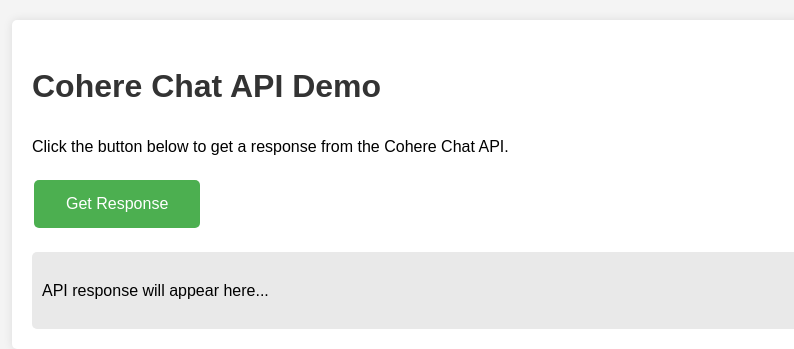
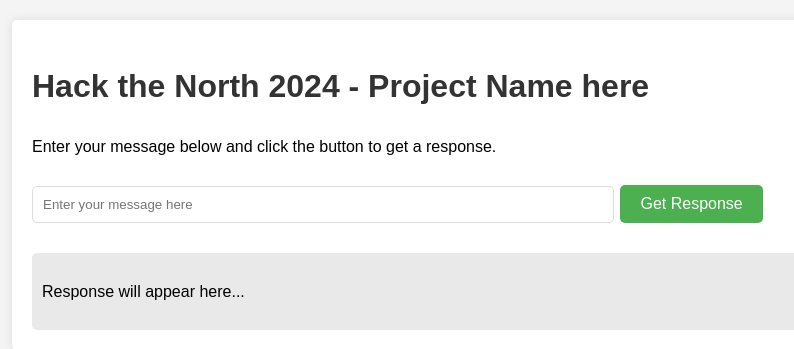
Before and after one commit to ohi-711/htn2024, a Flask app: page / in a window 1280 px wide. Shown: the top 349 px of the page, without its empty margins (208-1002 px from the left). Run offline with Flask 3, Linux system fonts and the light colour scheme.

Commit message:
this doesnt swork lokl

```diff
--- a/app.py
+++ b/app.py
@@ -1,4 +1,4 @@
-from flask import Flask, jsonify, render_template
+from flask import Flask, jsonify, render_template, request
 import cohere
 
 app = Flask(__name__)
@@ -7,10 +7,11 @@ app = Flask(__name__)
 def index():
     return render_template('index.html')
 
-@app.route('/get_response')
+@app.route('/get_response', methods=['POST'])
 def get_response():
+    user_message = request.json['message']
     co = cohere.Client("ArnEDE2bVtFU63oba6ErCIGAmqnQ7I5rAEByHYAF")
-    response = co.chat(message="hello world!")
+    response = co.chat(message=user_message)
     return jsonify({"text": response.text})
 
 if __name__ == '__main__':
--- a/templates/index.html
+++ b/templates/index.html
@@ -3,7 +3,7 @@
 <head>
     <meta charset="UTF-8">
     <meta name="viewport" content="width=device-width, initial-scale=1.0">
-    <title>Cohere Chat API Demo</title>
+    <title>Hack the North 2024</title>
     <style>
         body {
             font-family: Arial, sans-serif;
@@ -33,7 +33,7 @@
             background-color: #4CAF50;
             border: none;
             color: white;
-            padding: 15px 32px;
+            padding: 10px 20px;
             text-align: center;
             text-decoration: none;
             display: inline-block;
@@ -42,21 +42,36 @@
             cursor: pointer;
             border-radius: 5px;
         }
+        input[type="text"] {
+            width: 70%;
+            padding: 10px;
+            margin: 10px 0;
+            border: 1px solid #ddd;
+            border-radius: 5px;
+        }
     </style>
 </head>
 <body>
     <div class="container">
-        <h1>Cohere Chat API Demo</h1>
-        <p>Click the button below to get a response from the Cohere Chat API.</p>
+        <h1>Hack the North 2024 - Project Name here</h1>
+        <p>Enter your message below and click the button to get a response.</p>
+        <input type="text" id="userMessage" placeholder="Enter your message here">
         <button onclick="getResponse()">Get Response</button>
         <div id="response">
-            <p>API response will appear here...</p>
+            <p>Response will appear here...</p>
         </div>
     </div>
 
     <script>
         function getResponse() {
-            fetch('/get_response')
+            const userMessage = document.getElementById('userMessage').value;
+            fetch('/get_response', {
+                method: 'POST',
+                headers: {
+                    'Content-Type': 'application/json',
+                },
+                body: JSON.stringify({ message: userMessage }),
+            })
             .then(response => response.json())
             .then(data => {
                 document.getElementById('response').innerHTML = `<p>${data.text}</p>`;
```
Also changed, not shown: automate_post.py (added, +9 -0 lines), danheng7.jpg (added). Lines whose indentation alone changed are shown as unchanged.
